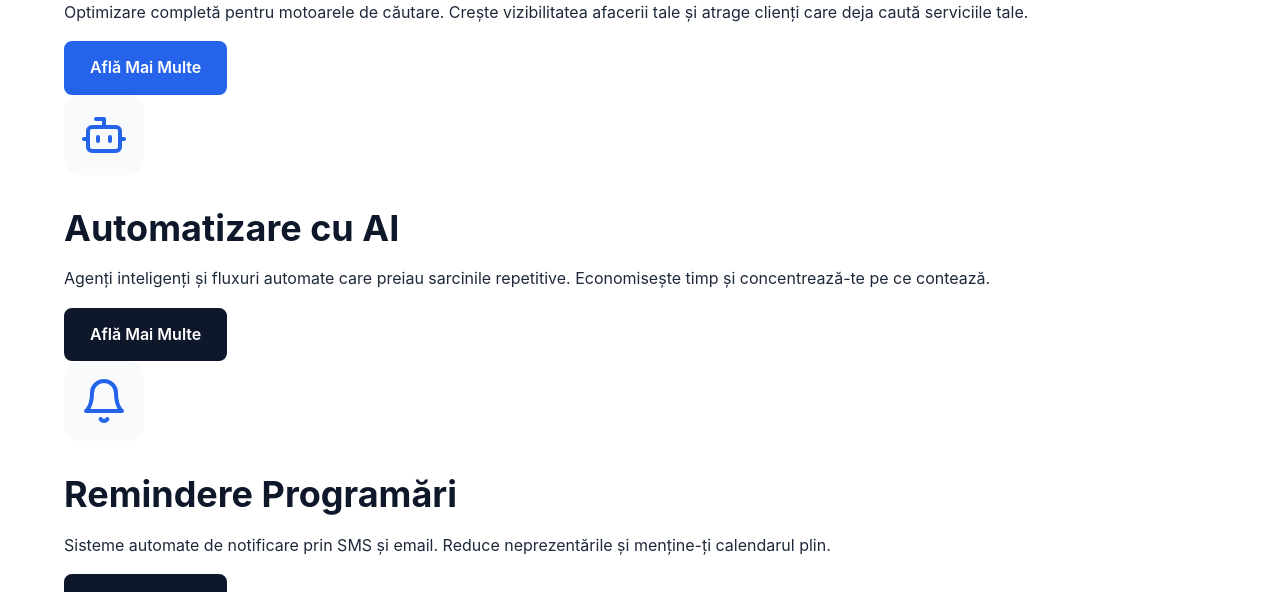
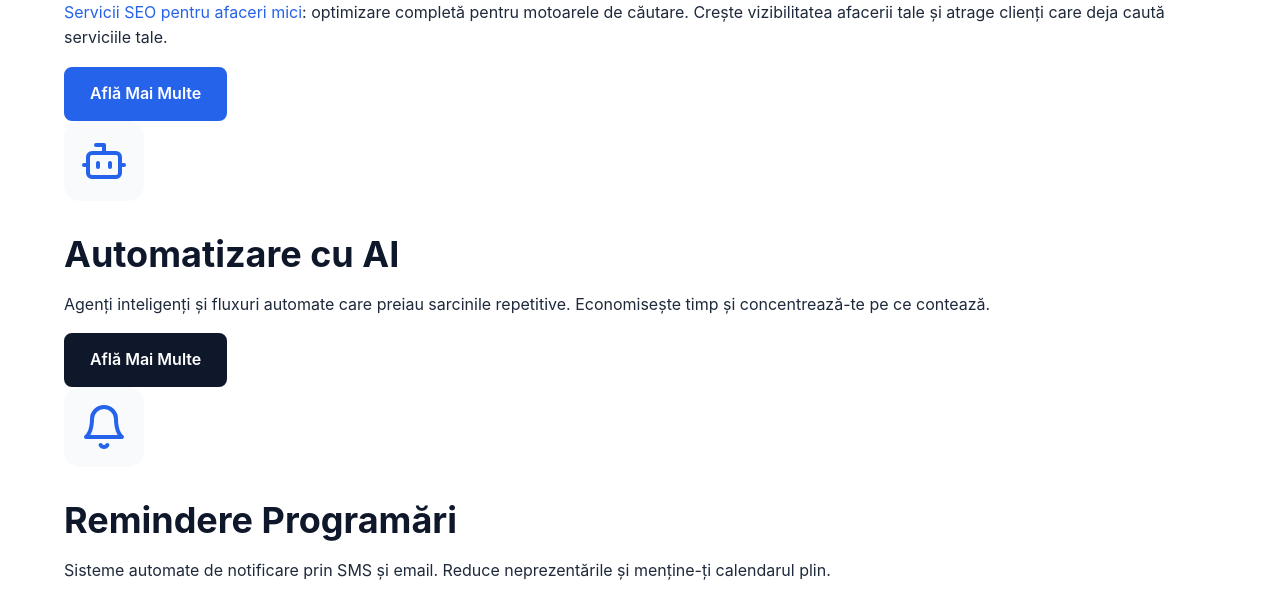
Before and after one commit to adorobantu92/dorolabs-presentation, a website: page ro/servicii/index.html in a window 1280 px wide. Shown: the part 508-1100 px from the top of the page. Drawn offline with Linux system fonts and the light colour scheme.

Commit message:
SEO optimization

```diff
--- a/ro/servicii/index.html
+++ b/ro/servicii/index.html
@@ -72,7 +72,7 @@
                             <svg xmlns="http://www.w3.org/2000/svg" width="48" height="48" viewBox="0 0 24 24" fill="none" stroke="currentColor" stroke-width="2" stroke-linecap="round" stroke-linejoin="round"><circle cx="11" cy="11" r="8"/><path d="m21 21-4.3-4.3"/></svg>
                         </div>
                         <h2>SEO pentru Google</h2>
-                        <p>Optimizare completă pentru motoarele de căutare. Crește vizibilitatea afacerii tale și atrage clienți care deja caută serviciile tale.</p>
+                        <p><a href="/ro/servicii/seo/">Servicii SEO pentru afaceri mici</a>: optimizare completă pentru motoarele de căutare. Crește vizibilitatea afacerii tale și atrage clienți care deja caută serviciile tale.</p>
                         <a href="/ro/servicii/seo/" class="btn btn-primary">Află Mai Multe</a>
                     </div>
 
```
Also changed, not shown: ro/index.html (+1 -1 lines).
